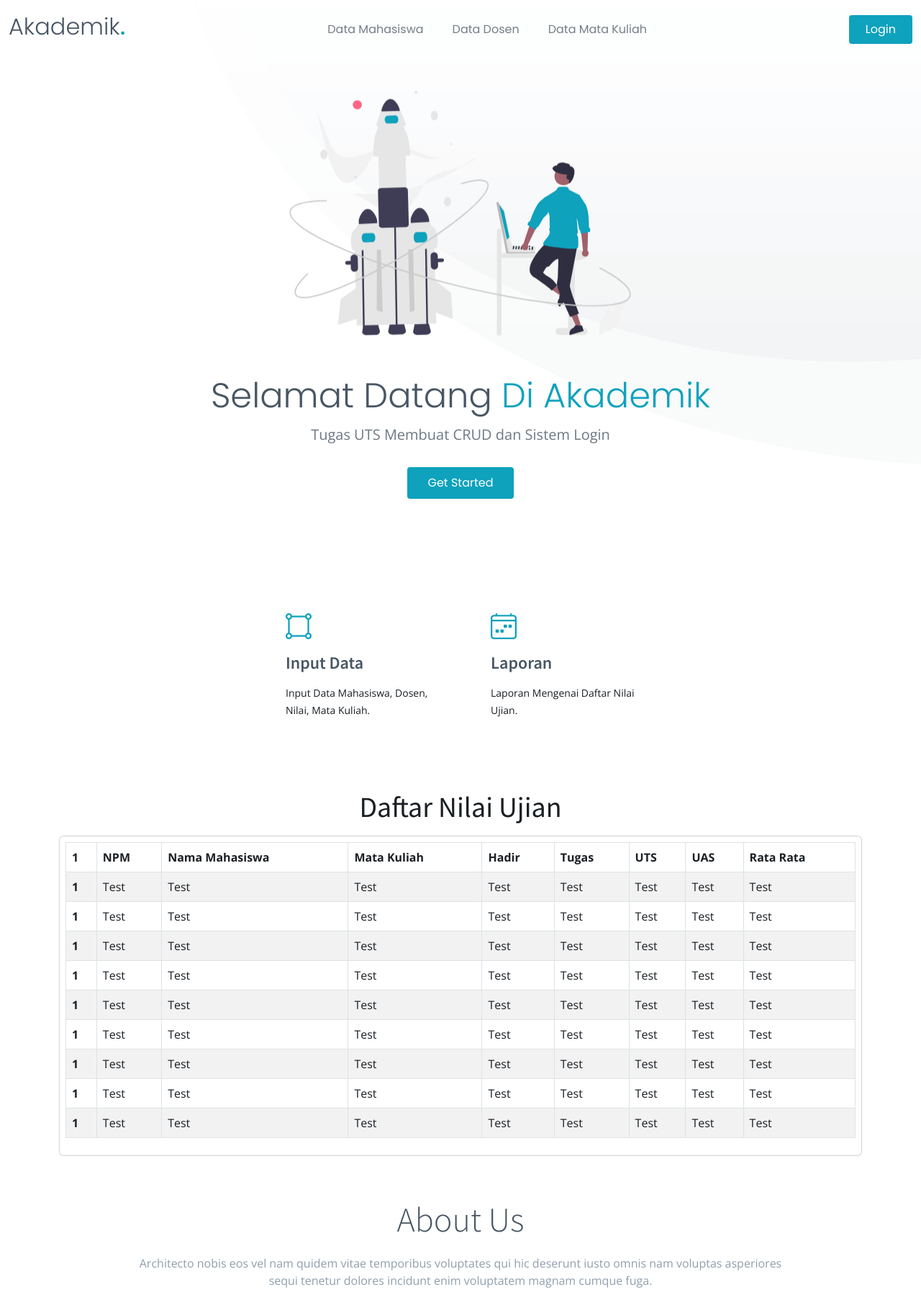
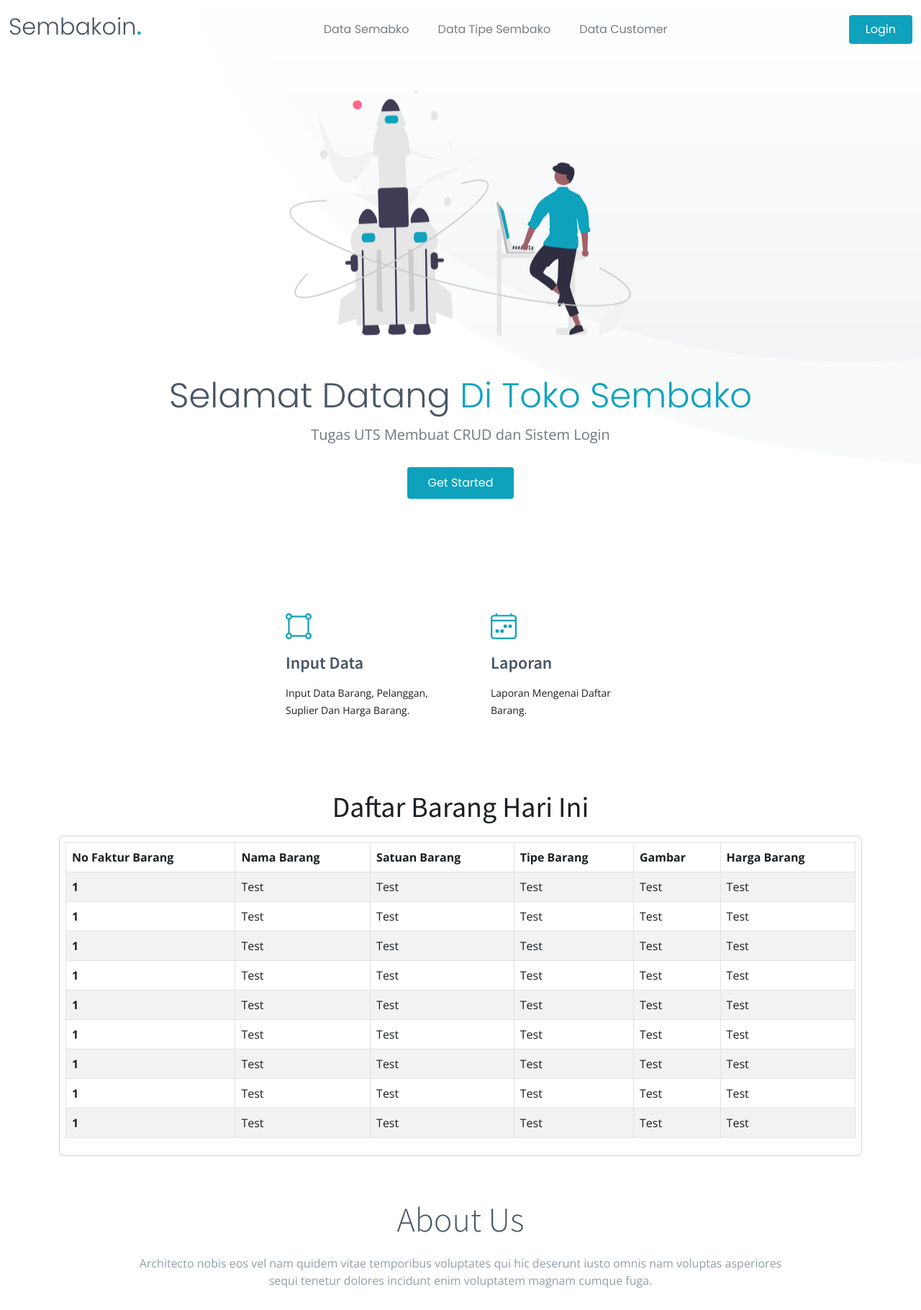
Before and after one commit to rizkanfirmansyah/UTS_SEMBAKO, a PHP site: page / in a window 1280 px wide. Shown: the top 1820 px of the page at 72% size. Run offline with PHP 8.4, Linux system fonts and the light colour scheme; data that the repository does not hold is empty.

Commit message:
update mahasiswa

```diff
--- a/index.php
+++ b/index.php
@@ -4,7 +4,7 @@
 <section id="hero-animated" class="hero-animated d-flex align-items-center">
   <div class="container d-flex flex-column justify-content-center align-items-center text-center position-relative" data-aos="zoom-out">
     <img src="assets/img/hero-carousel/hero-carousel-3.svg" class="img-fluid animated">
-    <h2>Selamat Datang <span>Di Akademik</span></h2>
+    <h2>Selamat Datang <span>Di Toko Sembako</span></h2>
     <p>Tugas UTS Membuat CRUD dan Sistem Login</p>
     <div class="d-flex">
       <a href="#featured-services" class="btn-get-started scrollto">Get Started</a>
@@ -24,7 +24,7 @@
           <div class="service-item position-relative">
             <div class="icon"><i class="bi bi-bounding-box-circles icon"></i></div>
             <h4><a href="input-mhs.php" class="stretched-link">Input Data</a></h4>
-            <p>Input Data Mahasiswa, Dosen, Nilai, Mata Kuliah.</p>
+            <p>Input Data Barang, Pelanggan, Suplier Dan Harga Barang.</p>
           </div>
         </div>
 
@@ -32,7 +32,7 @@
           <div class="service-item position-relative">
             <div class="icon"><i class="bi bi-calendar4-week icon"></i></div>
             <h4><a href="Input.php" class="stretched-link">Laporan</a></h4>
-            <p>Laporan Mengenai Daftar Nilai Ujian.</p>
+            <p>Laporan Mengenai Daftar Barang.</p>
           </div>
         </div>
       </div>
@@ -46,7 +46,7 @@
     <div class="container">
       <div class="row text-center justify-content-center">
         <div class="col-md-6 ">
-          <h1>Daftar Nilai Ujian</h1>
+          <h1>Daftar Barang Hari Ini</h1>
         </div>
       </div>
       <div class="card">
@@ -54,23 +54,17 @@
           <table class="table table-bordered table-striped">
             <thead>
               <tr>
-                <th scope="col">1</th>
-                <th scope="col">NPM</th>
-                <th scope="col">Nama Mahasiswa</th>
-                <th scope="col">Mata Kuliah</th>
-                <th scope="col">Hadir</th>
-                <th scope="col">Tugas</th>
-                <th scope="col">UTS</th>
-                <th scope="col">UAS</th>
-                <th scope="col">Rata Rata</th>
+                <th scope="col">No Faktur Barang</th>
+                <th scope="col">Nama Barang</th>
+                <th scope="col">Satuan Barang</th>
+                <th scope="col">Tipe Barang</th>
+                <th scope="col">Gambar</th>
+                <th scope="col">Harga Barang</th>
               </tr>
             </thead>
             <tbody>
               <tr>
                 <th scope="row">1</th>
-                <td>Test</td>
-                <td>Test</td>
-                <td>Test</td>
                 <td>Test</td>
                 <td>Test</td>
                 <td>Test</td>
@@ -84,15 +78,9 @@
                 <td>Test</td>
                 <td>Test</td>
                 <td>Test</td>
-                <td>Test</td>
-                <td>Test</td>
-                <td>Test</td>
               </tr>
               <tr>
                 <th scope="row">1</th>
-                <td>Test</td>
-                <td>Test</td>
-                <td>Test</td>
                 <td>Test</td>
                 <td>Test</td>
                 <td>Test</td>
@@ -106,15 +94,9 @@
                 <td>Test</td>
                 <td>Test</td>
                 <td>Test</td>
-                <td>Test</td>
-                <td>Test</td>
-                <td>Test</td>
               </tr>
               <tr>
                 <th scope="row">1</th>
-                <td>Test</td>
-                <td>Test</td>
-                <td>Test</td>
                 <td>Test</td>
                 <td>Test</td>
                 <td>Test</td>
@@ -128,15 +110,9 @@
                 <td>Test</td>
                 <td>Test</td>
                 <td>Test</td>
-                <td>Test</td>
-                <td>Test</td>
-                <td>Test</td>
               </tr>
               <tr>
                 <th scope="row">1</th>
-                <td>Test</td>
-                <td>Test</td>
-                <td>Test</td>
                 <td>Test</td>
                 <td>Test</td>
                 <td>Test</td>
@@ -150,15 +126,9 @@
                 <td>Test</td>
                 <td>Test</td>
                 <td>Test</td>
-                <td>Test</td>
-                <td>Test</td>
-                <td>Test</td>
               </tr>
               <tr>
                 <th scope="row">1</th>
-                <td>Test</td>
-                <td>Test</td>
-                <td>Test</td>
                 <td>Test</td>
                 <td>Test</td>
                 <td>Test</td>
--- a/input-mhs.php
+++ b/input-mhs.php
@@ -4,7 +4,7 @@
 
 include 'koneksi.php';
 
-$data = mysqli_query($conn, "SELECT * FROM mahasiswa JOIN matakuliah ON mahasiswa.kd_mk=matakuliah.kd_mk");
+// $data = mysqli_query($conn, "SELECT * FROM groceries JOIN matakuliah ON mahasiswa.kd_mk=matakuliah.kd_mk");
 // var_dump($data->fetch_all());
 
 // var_dump($_GET['npm']);
--- a/koneksi.php
+++ b/koneksi.php
@@ -1,6 +1,6 @@
 <?php
 
-$conn = mysqli_connect("localhost", "root", "", "akademik");
+$conn = mysqli_connect("localhost", "root", "", "sembako");
 // Check connection
 if (mysqli_connect_errno()) {
     echo "Koneksi database gagal : " . mysqli_connect_error();
--- a/template/head.php
+++ b/template/head.php
@@ -6,7 +6,7 @@
     <meta content="width=device-width, initial-scale=1.0" name="viewport">
     <meta content="" name="description">
     <meta content="" name="keywords">
-    <title>Input Data Mahasiswa</title>
+    <title>Toko Sembako</title>
 
     <!-- Favicons -->
     <link href="assets/img/favicon.png" rel="icon">
@@ -40,7 +40,7 @@
             <a href="index.php" class="logo d-flex align-items-center scrollto me-auto me-lg-0">
                 <!-- Uncomment the line below if you also wish to use an image logo -->
                 <!-- <img src="assets/img/logo.png" alt=""> -->
-                <h1>Akademik<span>.</span></h1>
+                <h1>Sembakoin<span>.</span></h1>
             </a>
 
             <nav id="navbar" class="navbar">
@@ -56,9 +56,9 @@
                         <li><a class="nav-link scrollto" href="index.html#about">About</a></li>
 
                     <?php else : ?>
-                        <li><a class="nav-link scrollto" href="#mhs">Data Mahasiswa</a></li>
-                        <li><a class="nav-link scrollto" href="#dosen">Data Dosen</a></li>
-                        <li><a class="nav-link scrollto" href="#mk">Data Mata Kuliah</a></li>
+                        <li><a class="nav-link scrollto" href="#mhs">Data Semabko</a></li>
+                        <li><a class="nav-link scrollto" href="#dosen">Data Tipe Sembako</a></li>
+                        <li><a class="nav-link scrollto" href="#mk">Data Customer</a></li>
                     <?php endif; ?>
                 </ul>
             </nav><!-- .navbar -->
```
